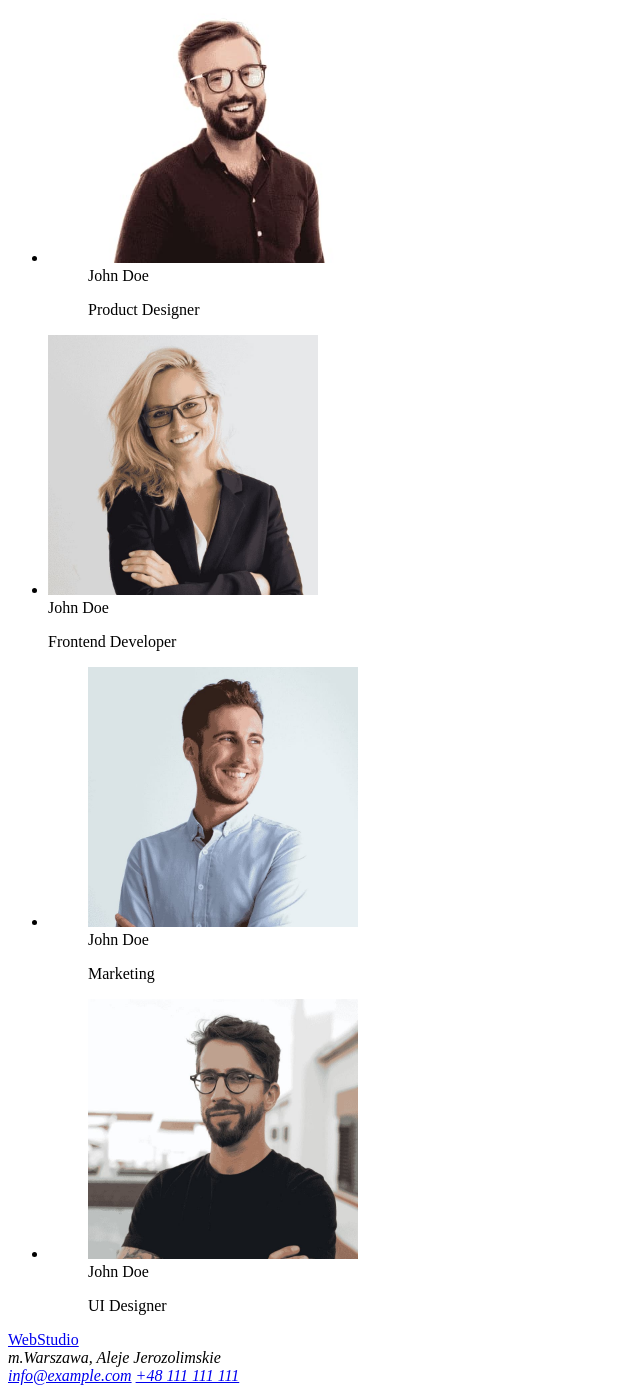
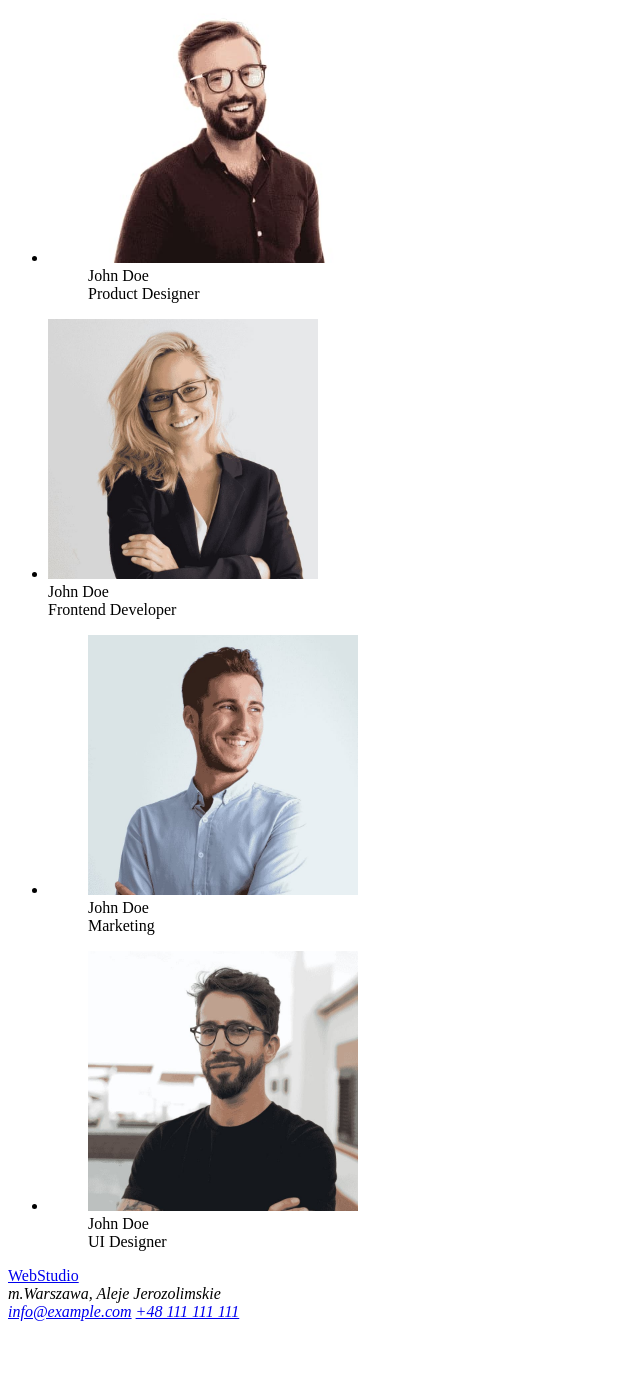
Before and after one commit to EwelinaManiecka/goit-markup-hw-01, a plain HTML site: page index.html in a window 1280 px wide. Shown: the part 1416-2809 px from the top of the page, without its empty margins (0-640 px from the left). After the commit the page ends 2745 px from the top, so only its background shows below. Drawn offline with Linux system fonts and the light colour scheme.

Commit message:
Update index.html

```diff
--- a/index.html
+++ b/index.html
@@ -20,18 +20,15 @@
     <!-- Kontakt -->
 <div>
     <a href="mailto:info@devstudio.com">info@devstudio.com</a>
-    <a href="tel:+48 111 111 111">(+48)111 111 111</a>
+    <a href="tel:+48111111111">(+48)111 111 111</a>
 </div>
-
 </header>
-
 <body>
 
 <h1>Efektywne rozwiązania dla waszego biznesu</h1>
 <div class="buttons">
     <button type="button" class="button">Zamów usługę</button>
 </div>
-    </header>
     <main></main>
         <ul>
             <li>Lorem ipsum</li>
@@ -78,7 +75,7 @@
             height="260"
             />
             <figcaption>John Doe</figcaption>
-            <p>Product Designer</p>
+            <figcaption>Product Designer</figcaption>
             </figure>
         </li>
         <li>
@@ -89,8 +86,8 @@
             height="260"
             />
             <figcaption>John Doe</figcaption>
-            <p>Frontend Developer</p>
-        </figure>
+            <figcaption>Frontend Developer</figcaption>
+            </figure>
         </li>
         <li>
             <figure>
@@ -100,7 +97,7 @@
             height="260"
             />
             <figcaption>John Doe</figcaption>
-            <p>Marketing</p>
+            <figcaption>Marketing</figcaption>
             </figure>
         </li>
         <li>
@@ -111,7 +108,7 @@
             height="260"
             />
             <figcaption>John Doe</figcaption>
-            <p>UI Designer</p>
+            <figcaption>UI Designer</figcaption>
             </figure>
         </li>
     </ul>
@@ -122,7 +119,7 @@
     <address>
         m.Warszawa, Aleje Jerozolimskie <br/>
         <a href="mailto:info@example.com">info@example.com</a>
-        <a href="tel:+48 111 111 111">+48 111 111 111</a>
+        <a href="tel:+48111111111">+48 111 111 111</a>
     </address>
 </footer>
 </html>
```
